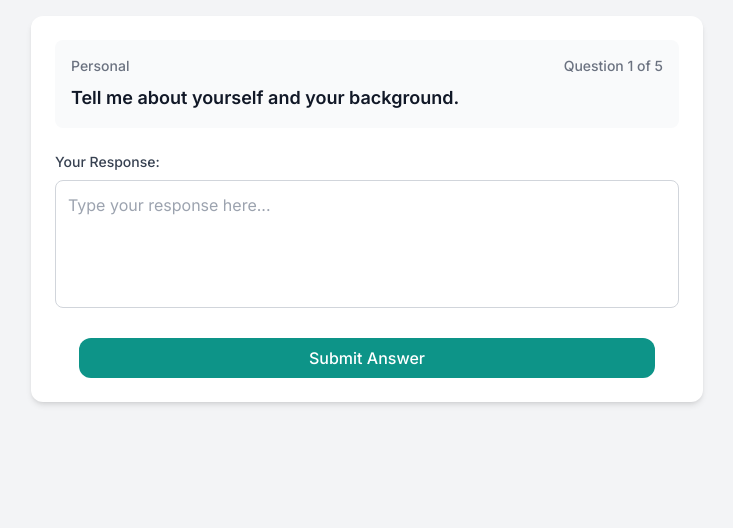
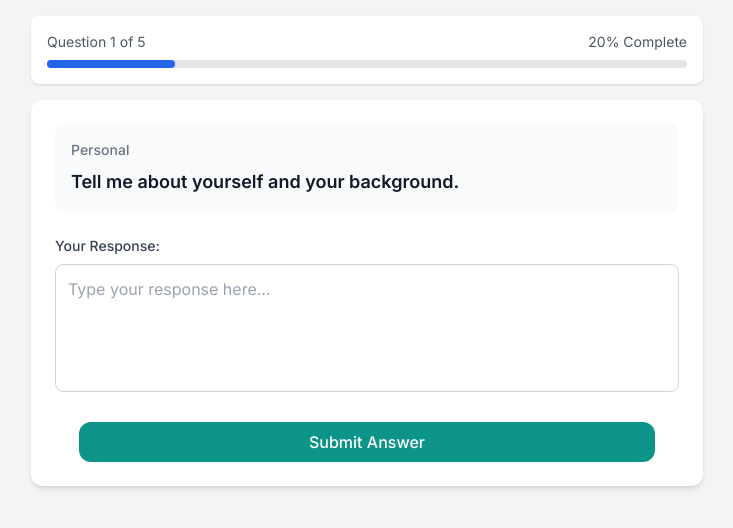
Before and after one commit to jmktayag/project-salamin, a Next.js app: page / in a window 1280 px wide. Both pictures are taken after a click on the button "Start Your Interview". Shown: the top 528 px of the page, without its empty margins (273-1006 px from the left). Built offline with nearby package versions, Linux system fonts and the light colour scheme.

Commit message:
Fix nesting

```diff
--- a/app/components/InterviewCard.tsx
+++ b/app/components/InterviewCard.tsx
@@ -198,12 +198,26 @@ export default function InterviewCard() {
   // Interview View
   return (
     <div className="min-h-screen bg-gray-100 p-4">
-      <div className="max-w-2xl mx-auto bg-white rounded-xl shadow-md p-6 space-y-6">
+      <div className="max-w-2xl mx-auto space-y-4">
+        {/* Progress Indicator */}
+        <div className="bg-white rounded-lg shadow p-4">
+          <div className="flex justify-between items-center text-sm text-gray-600 mb-2">
+            <span>Question {currentQuestionIndex + 1} of {interviewQuestions.length}</span>
+            <span>{Math.round(((currentQuestionIndex + 1) / interviewQuestions.length) * 100)}% Complete</span>
+          </div>
+          <div className="w-full bg-gray-200 rounded-full h-2">
+            <div
+              className="bg-blue-600 h-2 rounded-full transition-all duration-300"
+              style={{ width: `${((currentQuestionIndex + 1) / interviewQuestions.length) * 100}%` }}
+            />
+          </div>
+        </div>
+
+        <div className="bg-white rounded-xl shadow-md p-6 space-y-6">
           {/* Question Section */}
           <div className="space-y-2 bg-gray-50 p-4 rounded-lg">
             <div className="flex justify-between items-center mb-2">
               <span className="text-sm font-medium text-gray-500">{currentQuestion.category}</span>
-            <span className="text-sm font-medium text-gray-500">Question {currentQuestionIndex + 1} of {interviewQuestions.length}</span>
             </div>
             <h3 className="text-lg font-semibold text-gray-900">
               {currentQuestion.question}
@@ -291,5 +305,6 @@ export default function InterviewCard() {
           </div>
         </div>
       </div>
+    </div>
   );
 }
```
Lines whose indentation alone changed are shown as unchanged.
